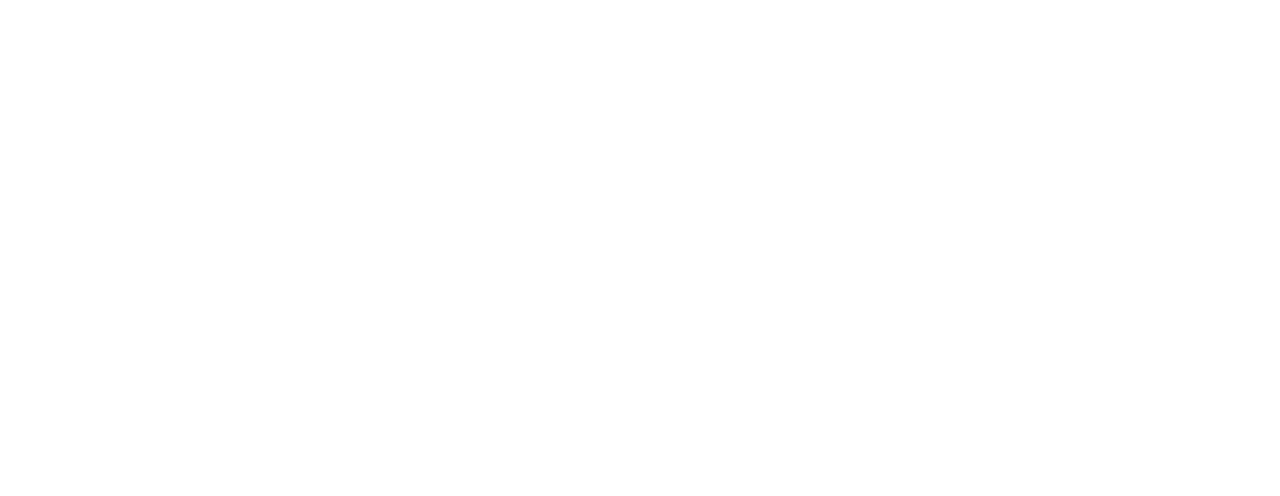
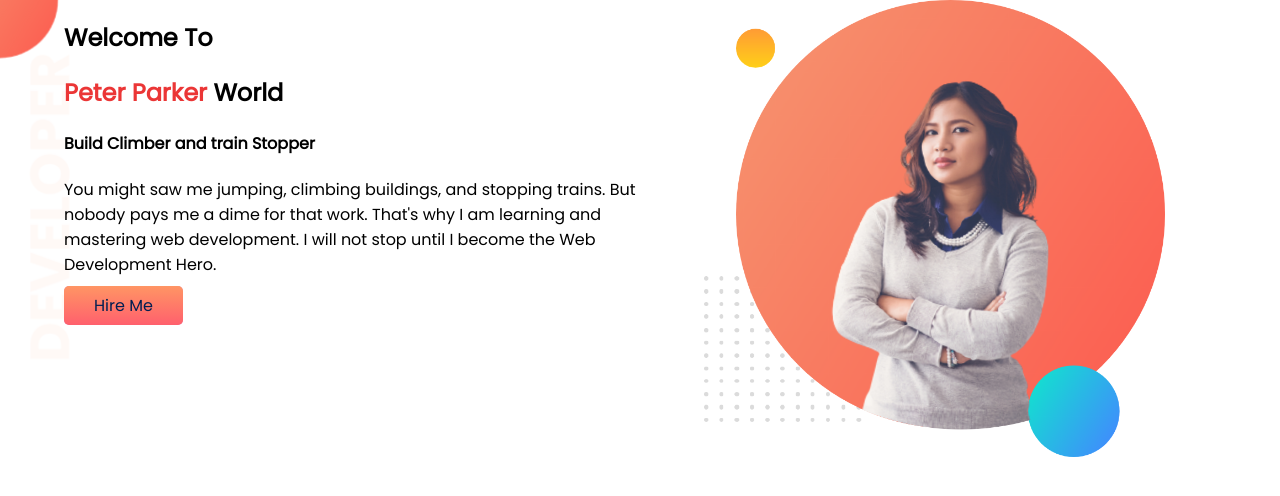
Before and after one commit to FawziaTasnim/developer-portfolio, a plain HTML site: page index.html in a window 1280 px wide. Drawn offline with Linux system fonts and the light colour scheme.

Commit message:
new commit

```diff
--- a/index.html
+++ b/index.html
@@ -4,10 +4,26 @@
     <meta charset="UTF-8">
     <meta http-equiv="X-UA-Compatible" content="IE=edge">
     <meta name="viewport" content="width=device-width, initial-scale=1.0">
-    <title>Portfolio of Laura Jones</title>
+    <title>Portfolio of Peter Parker</title>
+    <link rel="preconnect" href="https://fonts.googleapis.com">
+    <link rel="preconnect" href="https://fonts.gstatic.com" crossorigin>
+    <link href="https://fonts.googleapis.com/css2?family=Poppins&display=swap" rel="stylesheet">
     <link rel="stylesheet" href="style.css">
 </head>
 <body>
+    <section class="sec">
+    <div class="haha">
+    <h1>Welcome To</h1>
+    <h1> <span class="heading"> Peter Parker</span> World</h1>
+    <h4>Build Climber and train Stopper</h4>
+    <p>You might saw me jumping, climbing buildings, and stopping trains. But nobody pays me a dime for that work. That's why I am learning and mastering web development. I will not stop until I become the Web Development Hero.</p>
+    <a class="link-button" target=_blank href="https://www.linkedin.com/company/programminghero/">Hire Me</a>
+    </div>
+    <div class="haha">
+    <img src="images/my-bg.png" alt="photo">
+    </div>
+    </section>
+
 
 </body>
 </html>
--- a/style.css
+++ b/style.css
@@ -0,0 +1,35 @@
+body{
+    font-family: 'Poppins', sans-serif;
+    margin: 0;
+}
+.heading{
+    color: rgb(235, 54, 54);
+
+}
+.full{
+    font-size: 25px;
+}
+section{
+    display: flex;
+}
+.haha{
+    width: 50%;
+    padding-left: 5%;
+}
+.haha img{
+    width: 80%;
+}
+.link-button{
+    text-decoration: none;
+    background-color: plum;
+    padding: 8px 30px;
+    border-radius: 5px;
+    background-image: linear-gradient(rgb(255, 149, 100), rgb(255, 96, 109));
+    color: rgb(1, 30, 82);
+    font-weight: 400;
+
+
+} .sec{
+    background-image: url(images/top-banner.png);
+    background-repeat: no-repeat;
+}
```
Also changed, not shown: images/dream-bg.png (added), images/exp-bg.png (added), images/jhankar.png (added), images/jhankar2.png (added), images/my-bg.png (added), images/my-bg2.png (added), images/top-banner.png (added).
